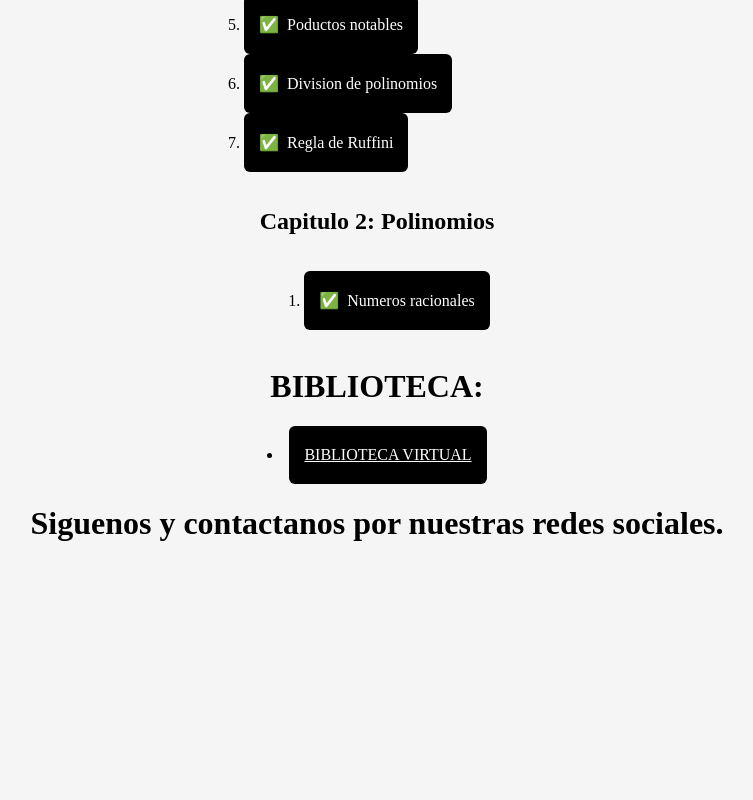
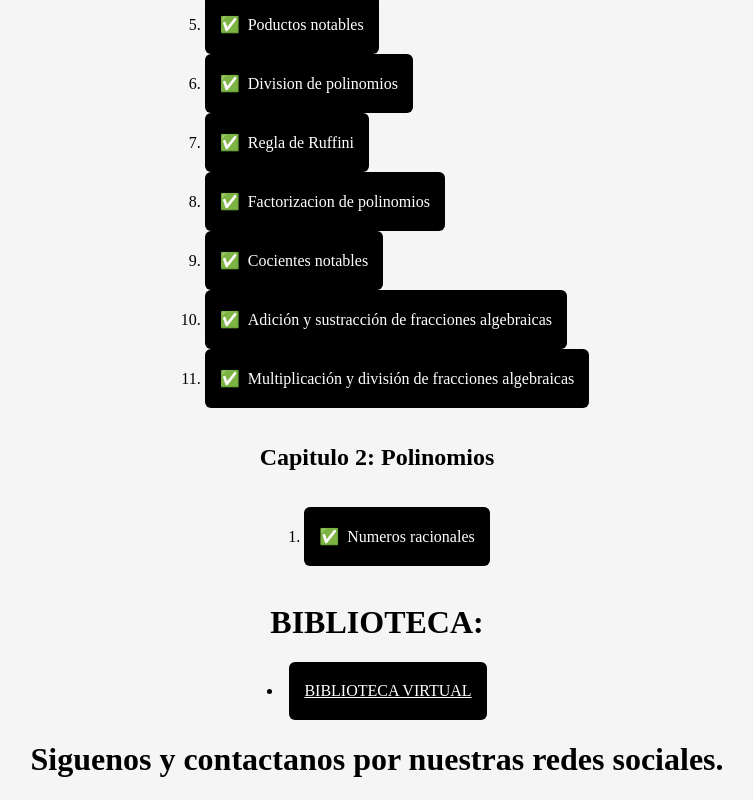
Before and after one commit to AndresGereda/dignidad8, a plain HTML site: page index.html in a window 1280 px wide. Shown: the part 1802-2602 px from the top of the page, without its empty margins (263-1016 px from the left). Before the commit the page ends 2366 px from the top, so only its background shows below. Drawn offline with Linux system fonts and the light colour scheme.

Commit message:
Update index.html

```diff
--- a/index.html
+++ b/index.html
@@ -123,13 +123,18 @@
 
   <div>
   <ol>
-   <li><a class="btn btn-materias" href="https://youtu.be/sdNj3meuvPc">✅  Expresiones algebraicas</a></li>
+<li><a class="btn btn-materias" href="https://youtu.be/sdNj3meuvPc">✅  Expresiones algebraicas</a></li>
 <li><a class="btn btn-materias" href="https://youtu.be/ZmdN0MLEqHo">✅  Polinomios</a></li>
 <li><a class="btn btn-materias" href="https://youtu.be/QIAFxONNmc0">✅  Adiciones y sustraccion de polinomios</a></li>
 <li><a class="btn btn-materias" href="https://youtu.be/7nO5lTWVNEA">✅  Multiplicacion de polinomios</a></li>
 <li><a class="btn btn-materias" href="https://youtu.be/LNONqhyA6a4">✅  Poductos notables</a></li>
 <li><a class="btn btn-materias" href="https://youtu.be/2rPLSy3dxd4">✅  Division de polinomios</a></li>
 <li><a class="btn btn-materias" href="https://youtu.be/LIpKBIYu6oo">✅  Regla de Ruffini</a></li>
+<li><a class="btn btn-materias" href="https://youtu.be/us8Q0CWhWrg">✅  Factorizacion de polinomios</a></li>
+<li><a class="btn btn-materias" href="https://youtu.be/hyzxr-gF8bk">✅  Cocientes notables </a></li>
+<li><a class="btn btn-materias" href="https://youtu.be/TUmycjngL4c">✅  Adición y sustracción de fracciones algebraicas</a></li>
+<li><a class="btn btn-materias" href="https://youtu.be/N-JruecoZLw">✅  Multiplicación y división de fracciones algebraicas</a></li>
+
 
 
   </ol>
```
